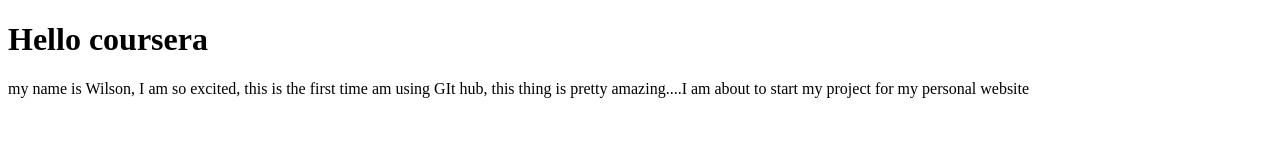
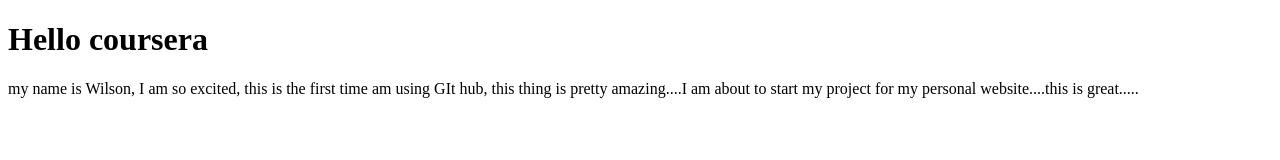
Before and after one commit to barangi/courseratest, a plain HTML site: page site/index.html in a window 1280 px wide. Drawn offline with Linux system fonts and the light colour scheme.

Commit message:
My First Page.

```diff
--- a/site/index.html
+++ b/site/index.html
@@ -5,7 +5,7 @@
 	<h1>Hello coursera</h1>
 </head>
 <body>
-<p> my name is Wilson, I am so excited, this is the first time am using GIt hub, this thing is pretty amazing....I am about to start my project for my personal website</p>
+<p> my name is Wilson, I am so excited, this is the first time am using GIt hub, this thing is pretty amazing....I am about to start my project for my personal website....this is great.....</p>
 
 </body>
 </html>
```
